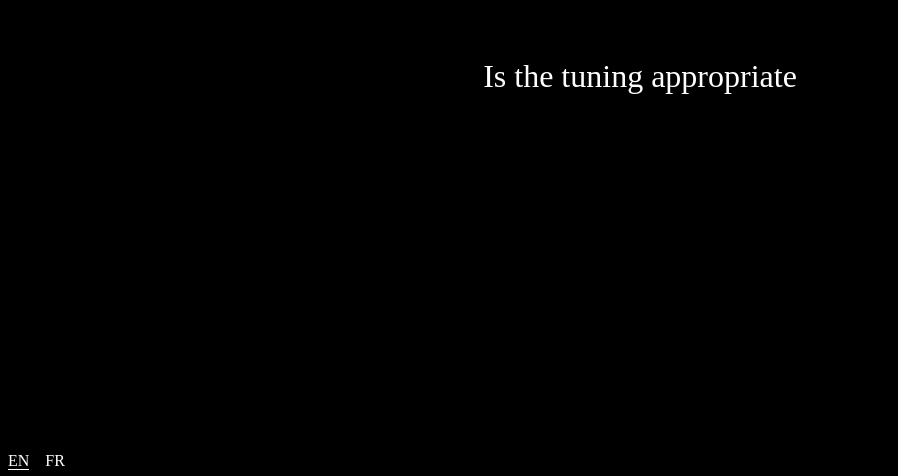
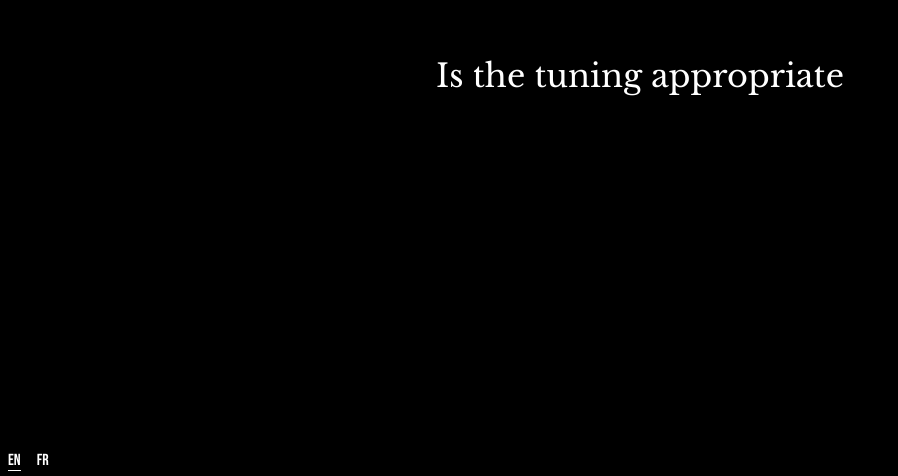
Before and after one commit to gmourier/oblique-strategies, a React app: page / in a window 1280 px wide. Shown: the part 324-800 px from the top of the page, without its empty margins (0-898 px from the left). Built offline with nearby package versions, Linux system fonts and the light colour scheme.

Commit message:
:lipstick: import fonts

```diff
--- a/assets/styles/styles.scss
+++ b/assets/styles/styles.scss
@@ -1,3 +1,5 @@
+@import url('https://fonts.googleapis.com/css2?family=Bebas+Neue&family=Libre+Baskerville&display=swap');
+
 body {
     margin: 0 auto;
 }
```
